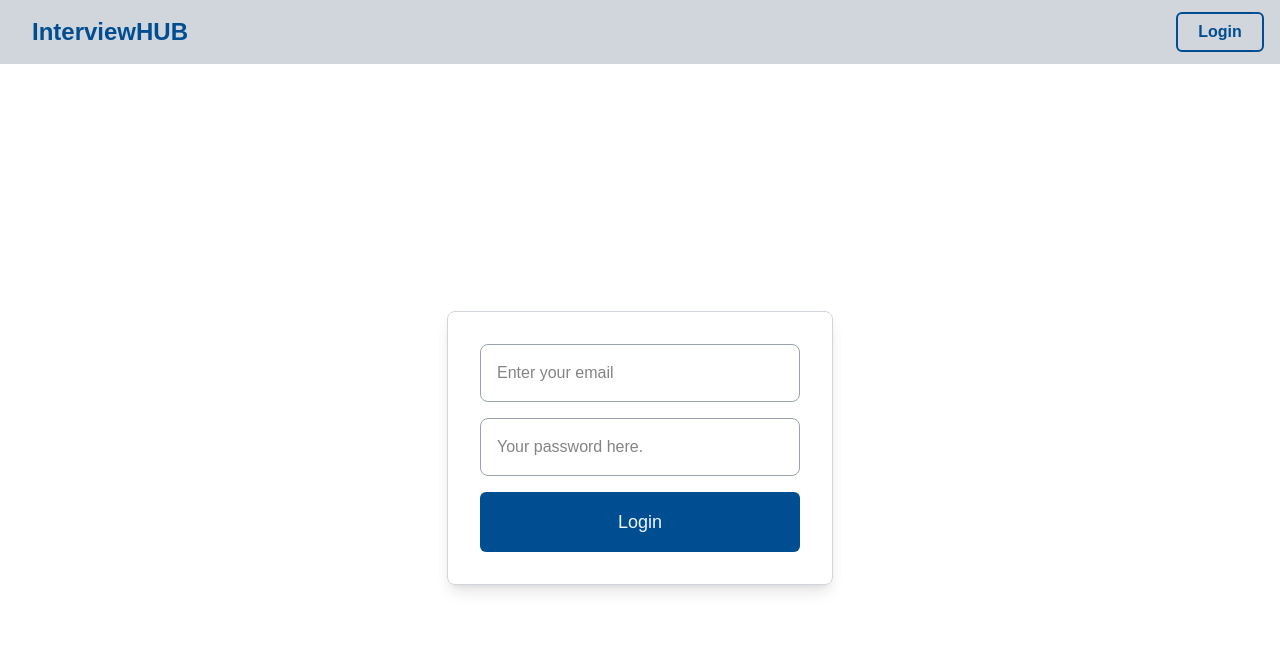
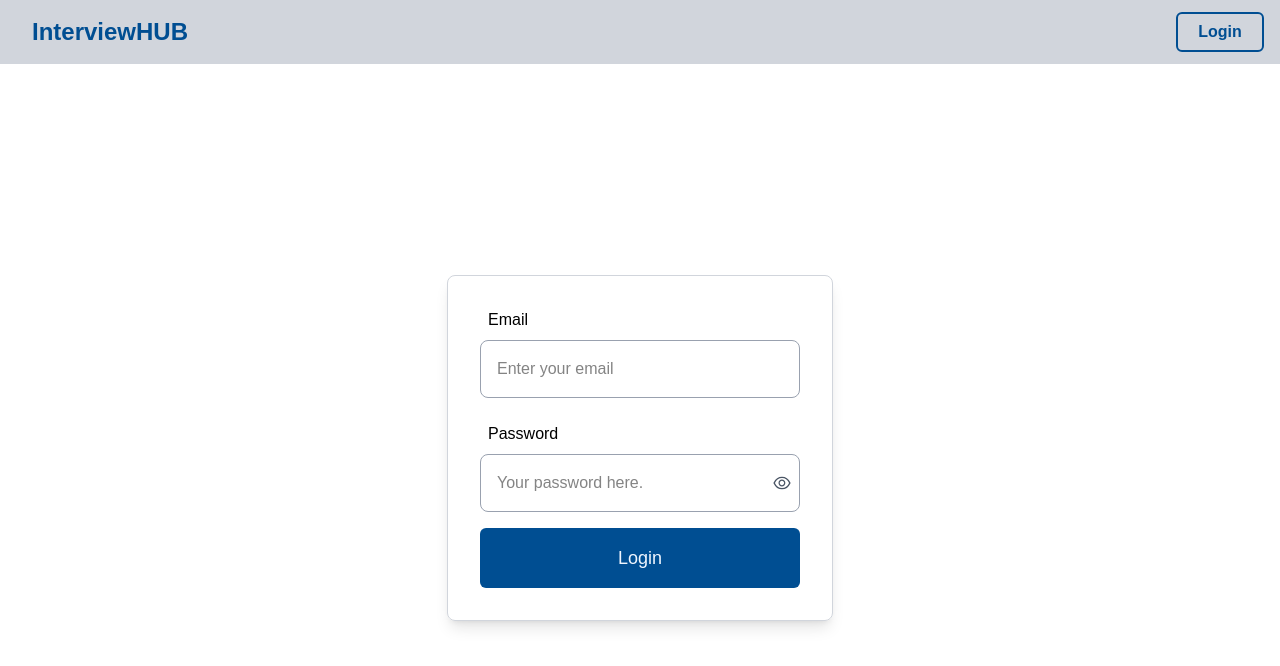
Before and after one commit to rrishikaa/InterviewHub, a Next.js app: page /login in a window 1280 px wide. Shown: the top 666 px of the page. Built offline with nearby package versions, Linux system fonts and the light colour scheme.

Commit message:
login page ui changes

```diff
--- a/package.json
+++ b/package.json
@@ -11,7 +11,8 @@
   "dependencies": {
     "next": "16.0.7",
     "react": "19.2.0",
-    "react-dom": "19.2.0"
+    "react-dom": "19.2.0",
+    "react-icons": "^5.5.0"
   },
   "devDependencies": {
     "@tailwindcss/postcss": "^4",
--- a/src/app/login/page.tsx
+++ b/src/app/login/page.tsx
@@ -1,7 +1,7 @@
 "use client"
 
 import {useAuth } from "@/app/context/AuthContext";
-
+import { AiOutlineEye, AiOutlineEyeInvisible } from "react-icons/ai";
 import { useRouter } from 'next/navigation';
 import { useState } from "react";
 
@@ -9,6 +9,7 @@ export default function Login(){
     const {login} = useAuth();
     const [email, setEmail]= useState("");
     const[password,setPassword]= useState("");
+    const[showPassword, setShowPassword]= useState(false);
 
     const router = useRouter();
 
@@ -23,25 +24,48 @@ export default function Login(){
     return (
         <div className="w-screen h-screen bg-white flex flex-col justify-center items-center">
             <div className="mb-8 border border-gray-300 rounded-lg p-8 shadow-lg">
-                {/* <h1 className="text-4xl font-bold text-gray-900 dark:text-white sm:text-5xl">
+                {/* {/* <h1 className="text-4xl font-bold text-gray-900 dark:text-white sm:text-5xl">
                     Login to InterviewHUB
-                </h1>
-            </div> */}
-            <form onSubmit={handleSubmit} className="flex flex-col gap-4 items-center justify-center">
+                </h1> */}
+
+            <form onSubmit={handleSubmit} className="flex flex-col gap-2 items-center justify-center">
+            <div className="w-80">
+            <h2 className="text-black mr-auto pl-2 ">Email</h2>
+            </div>
+            <div className="w-80">
             <input
-                type ="email" placeholder="Enter your email"
+                name="email"
+                type ="email"
+                placeholder="Enter your email"
                 className="p-4 border border-gray-400 rounded-lg w-80 text-neutral-950"
                 value={email}
                 onChange ={(e)=>setEmail(e.target.value)}
                 required />
-                   <input
-                type ="password" placeholder="Your password here."
-                className="p-4 border border-gray-400 rounded-lg w-80 text-neutral-950"
-                value={password}
-                onChange ={(e)=>setPassword(e.target.value)}
-                required />
+            </div>
+            <div className="w-80">
+            <h2 className="text-black mr-auto pl-2 mt-4 ">Password</h2>
+            </div>
+            <div className="relative w-80">
+                <input
+                     name="password"
+                    type={showPassword ? "text" : "password"}
+                    placeholder="Your password here."
+                    className="p-4 border border-gray-400 rounded-lg w-full text-neutral-950"
+                    value={password}
+                    onChange={(e) => setPassword(e.target.value)}
+                    pattern="(?=.*[A-Z])(?=.*[!@#$%^&*])(?=.*\d)[A-Za-z\d!@#$%^&*]{8,}"
+                    required
+                />
+                <button
+                    type="button"
+                    className="absolute right-2 top-1/2 -translate-y-1/2 text-gray-600"
+                    onClick={() => setShowPassword(!showPassword)}
+                >
+                    {showPassword ? <AiOutlineEyeInvisible size={20} /> : <AiOutlineEye size={20} />}
+                </button>
+                </div>
 
-            <button type="submit" className="w-full p-4 flex justify-center bg-[#004E92] text-lg text-blue-50 rounded-md hover:shadow-lg hover:bg-[#0061b6]" >Login</button>
+            <button type="submit" className="w-full p-4 mt-2 flex justify-center bg-[#004E92] text-lg text-blue-50 rounded-md hover:shadow-lg hover:bg-[#0061b6]" >Login</button>
              </form>
 
              </div>
```
Also changed, not shown: 1 other file (tests, documents, lock files or other folders).
